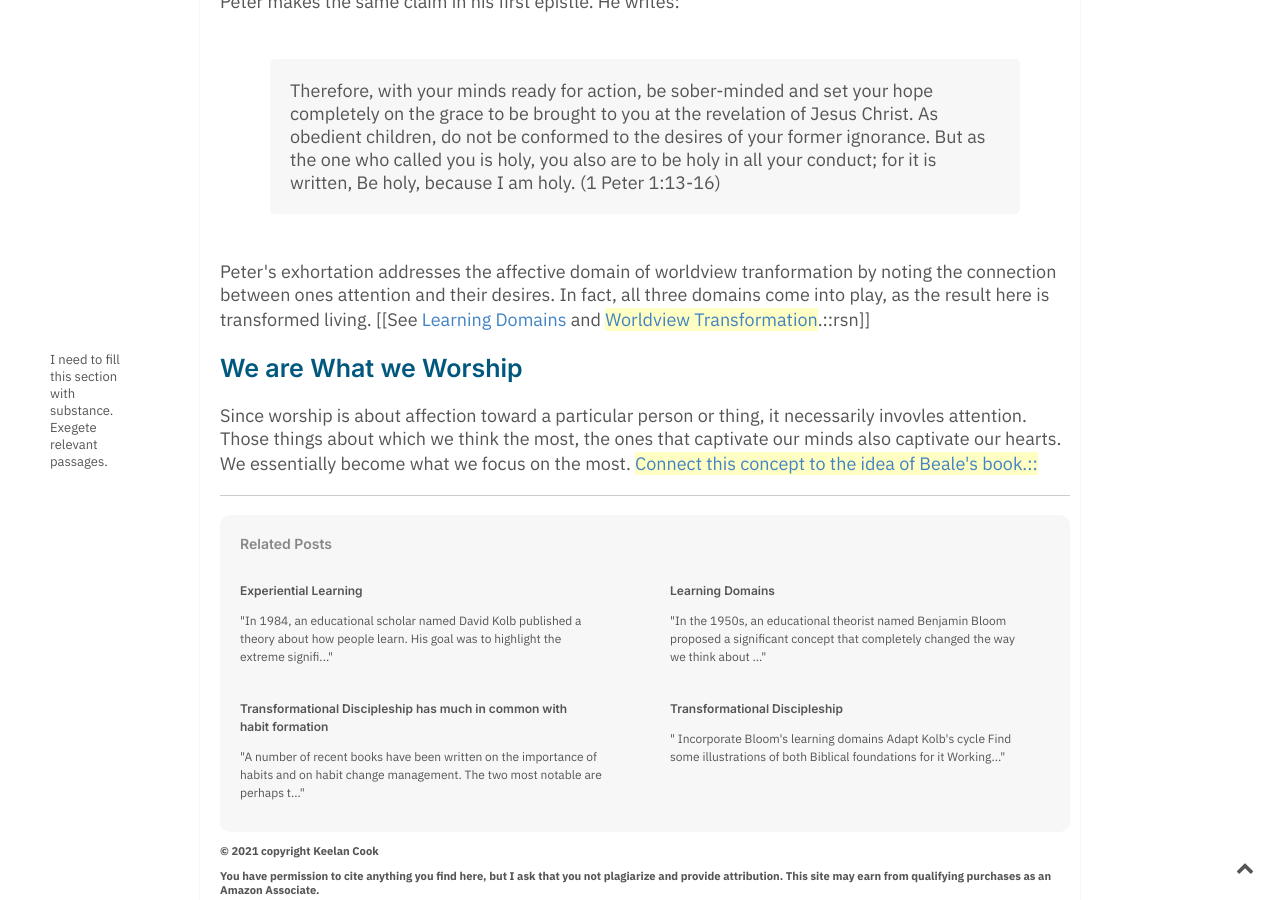
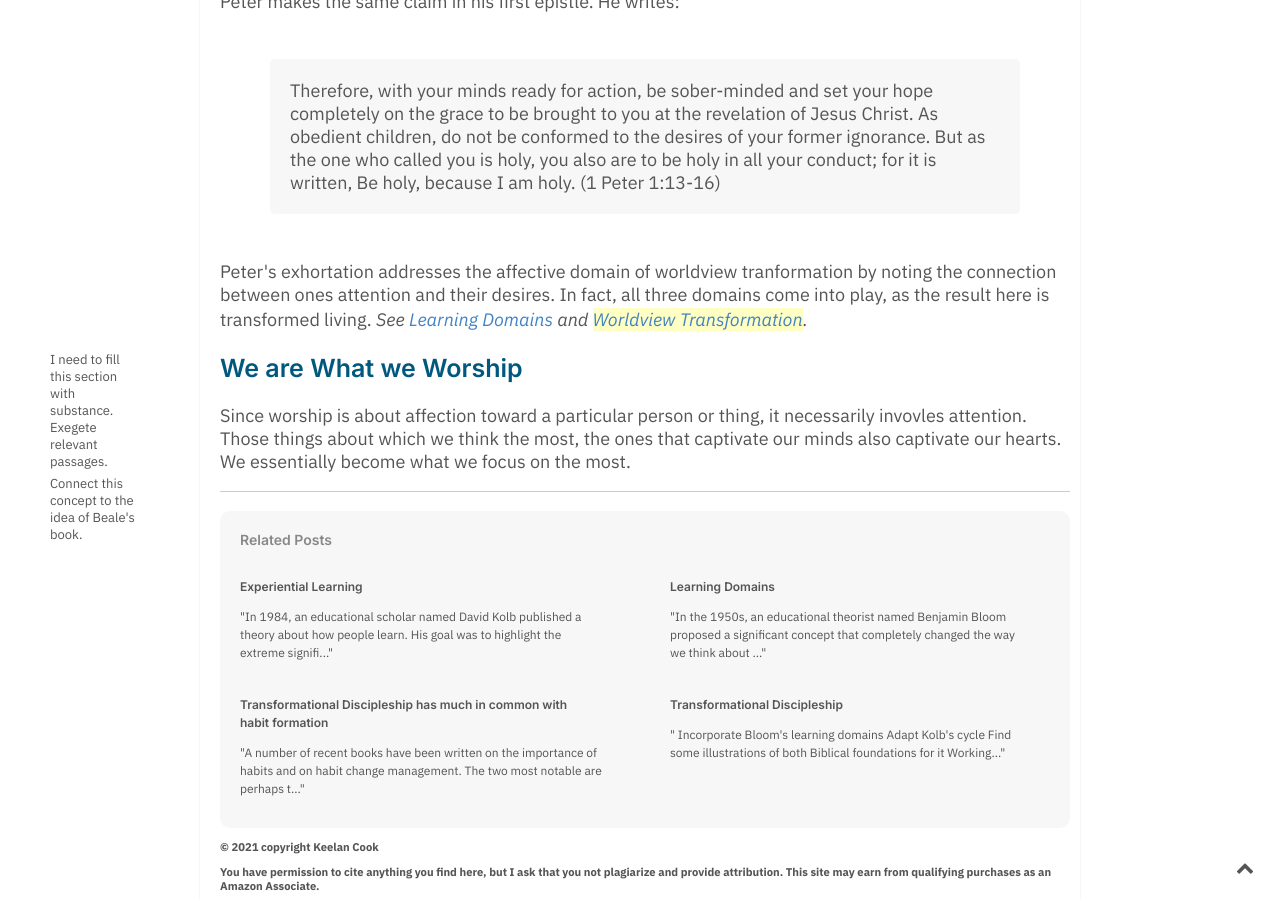
Before and after one commit to keelancook/notebook, a Jekyll site: the page built from _notes/Focus on What is Good.md, in a window 1280 px wide and 900 px high, scrolled down 1520 px. Built offline with Jekyll 4.4.1, drawn with Linux system fonts in a browser that asks for light colours.

Commit message:
gardening

```diff
--- a/_notes/Focus on What is Good.md
+++ b/_notes/Focus on What is Good.md
@@ -35,11 +35,10 @@ Peter makes the same claim in his first epistle. He writes:
 
 >Therefore, with your minds ready for action, be sober-minded and set your hope completely on the grace to be brought to you at the revelation of Jesus Christ. As obedient children, do not be conformed to the desires of your former ignorance. But as the one who called you is holy, you also are to be holy in all your conduct; for it is written, Be holy, because I am holy. (1 Peter 1:13-16)
 
-Peter's exhortation addresses the affective domain of worldview tranformation by noting the connection between ones attention and their desires. In fact, all three domains come into play, as the result here is transformed living.
-[[See [[Learning Domains]] and [[Worldview Transformation]].::rsn]]
+Peter's exhortation addresses the affective domain of worldview tranformation by noting the connection between ones attention and their desires. In fact, all three domains come into play, as the result here is transformed living. *See [[Learning Domains]] and [[Worldview Transformation]].*
 
 [[I need to fill this section with substance. Exegete relevant passages.::lmn]]
 
 ## We are What we Worship
 Since worship is about affection toward a particular person or thing, it necessarily invovles attention. Those things about which we think the  most, the ones that captivate our minds also captivate our hearts. We essentially become what we focus on the most.
-[[Connect this concept to the idea of Beale's book.::]]
+[[Connect this concept to the idea of Beale's book.::lmn]]
```
Also changed, not shown: other parts of _notes/Focus on What is Good.md (+1 -1 lines).
